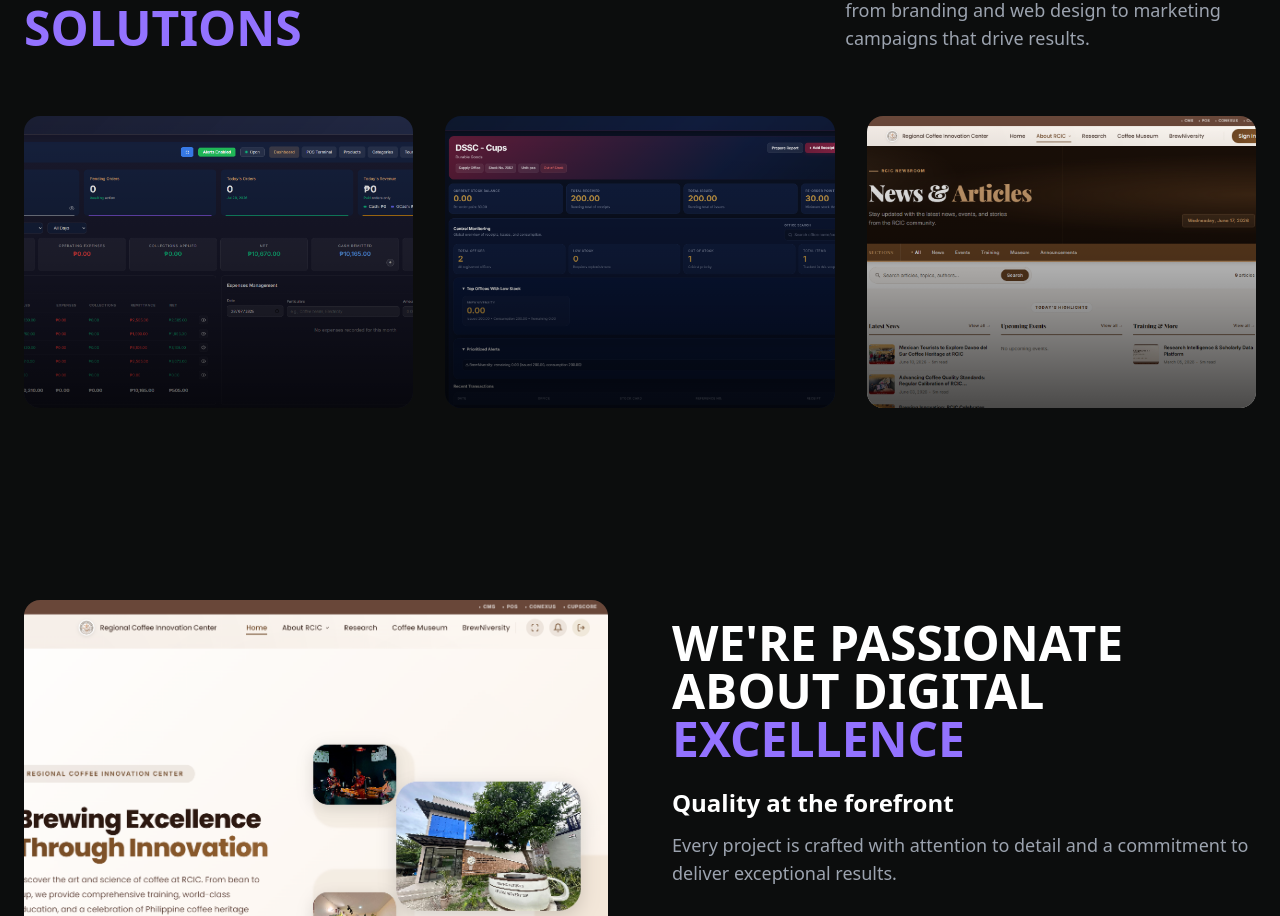
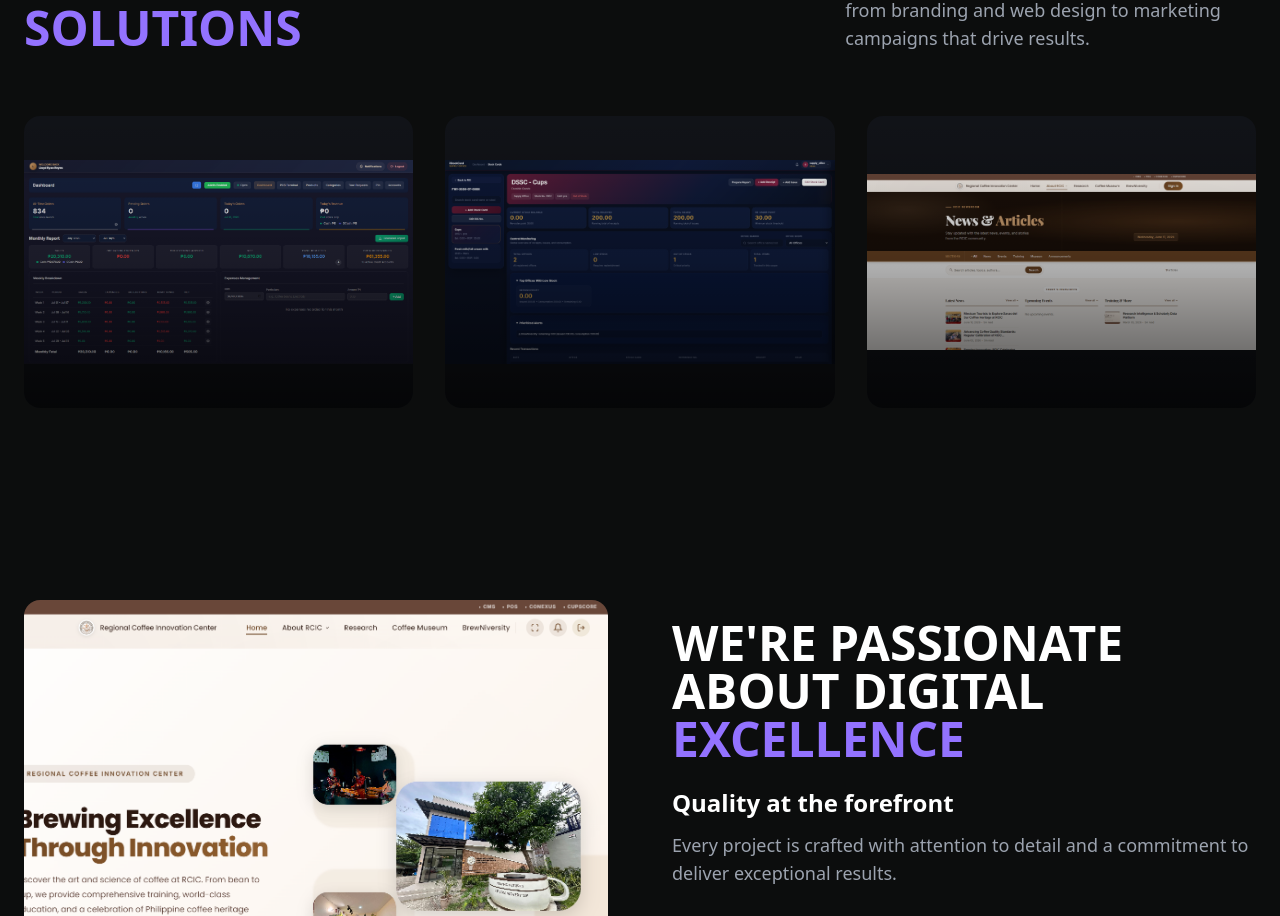
Before and after one commit to lloyd-ryan/My-Portfolio, a React (Vite) app: page / in a window 1280 px wide. Shown: the part 1087-2003 px from the top of the page. Built offline with nearby package versions, Linux system fonts and the light colour scheme.

Commit message:
Show full portfolio card images

```diff
--- a/src/components/Portfolio.jsx
+++ b/src/components/Portfolio.jsx
@@ -47,8 +47,8 @@ const Portfolio = () => {
         </div>
 
         <div className="grid grid-cols-1 md:grid-cols-2 lg:grid-cols-3 gap-8">
-          <div className="group relative aspect-[4/3] rounded-2xl overflow-hidden cursor-pointer" onClick={() => handleProjectClick('social-media-app')}>
-            <img className="w-full h-full object-cover group-hover:scale-105 transition-transform duration-500" alt="BrewNiversity POS" src={assetUrl('BrewNiversity POS.png')} />
+          <div className="group relative aspect-[4/3] rounded-2xl overflow-hidden cursor-pointer bg-[#111318]" onClick={() => handleProjectClick('social-media-app')}>
+            <img className="w-full h-full object-contain" alt="BrewNiversity POS" src={assetUrl('BrewNiversity POS.png')} />
             <div className="absolute inset-0 bg-gradient-to-t from-black/70 via-black/30 to-transparent"></div>
             <div className="absolute bottom-0 left-0 p-6 w-full transform translate-y-4 opacity-0 group-hover:translate-y-0 group-hover:opacity-100 transition-all duration-300">
               <div className="flex justify-between items-end">
@@ -62,8 +62,8 @@ const Portfolio = () => {
             </div>
           </div>
 
-          <div className="group relative aspect-[4/3] rounded-2xl overflow-hidden cursor-pointer" onClick={() => handleProjectClick('fintech-dashboard')}>
-            <img className="w-full h-full object-cover group-hover:scale-105 transition-transform duration-500" alt="iStockCard" src={assetUrl('iStockCard.png')} />
+          <div className="group relative aspect-[4/3] rounded-2xl overflow-hidden cursor-pointer bg-[#111318]" onClick={() => handleProjectClick('fintech-dashboard')}>
+            <img className="w-full h-full object-contain" alt="iStockCard" src={assetUrl('iStockCard.png')} />
             <div className="absolute inset-0 bg-gradient-to-t from-black/70 via-black/30 to-transparent"></div>
             <div className="absolute bottom-0 left-0 p-6 w-full transform translate-y-4 opacity-0 group-hover:translate-y-0 group-hover:opacity-100 transition-all duration-300">
               <div className="flex justify-between items-end">
@@ -77,8 +77,8 @@ const Portfolio = () => {
             </div>
           </div>
 
-          <div className="group relative aspect-[4/3] rounded-2xl overflow-hidden cursor-pointer" onClick={() => handleProjectClick('digital-marketing-agency-site')}>
-            <img className="w-full h-full object-cover group-hover:scale-105 transition-transform duration-500" alt="CoffeeForLife NewsRoom" src={assetUrl('CoffeeForLife NewsRoom.png')} />
+          <div className="group relative aspect-[4/3] rounded-2xl overflow-hidden cursor-pointer bg-[#111318]" onClick={() => handleProjectClick('digital-marketing-agency-site')}>
+            <img className="w-full h-full object-contain" alt="CoffeeForLife NewsRoom" src={assetUrl('CoffeeForLife NewsRoom.png')} />
             <div className="absolute inset-0 bg-gradient-to-t from-black/70 via-black/30 to-transparent"></div>
             <div className="absolute bottom-0 left-0 p-6 w-full transform translate-y-4 opacity-0 group-hover:translate-y-0 group-hover:opacity-100 transition-all duration-300">
               <div className="flex justify-between items-end">
```
